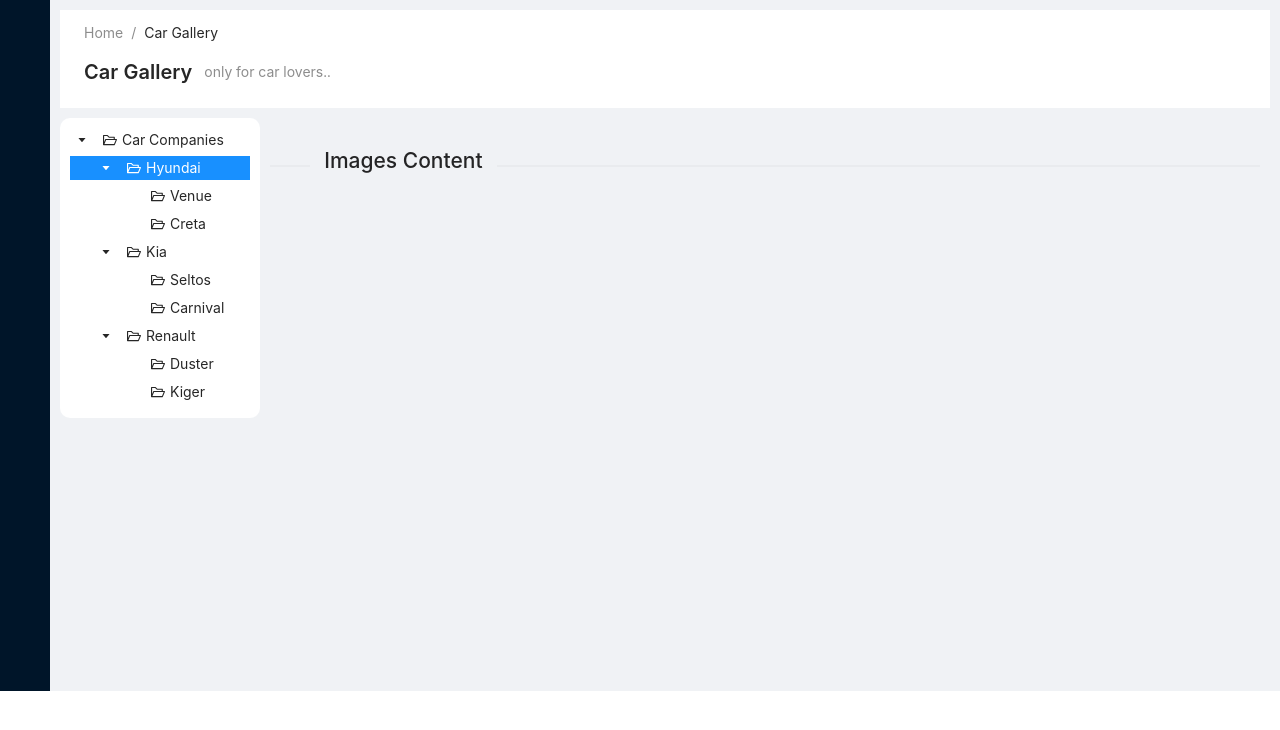
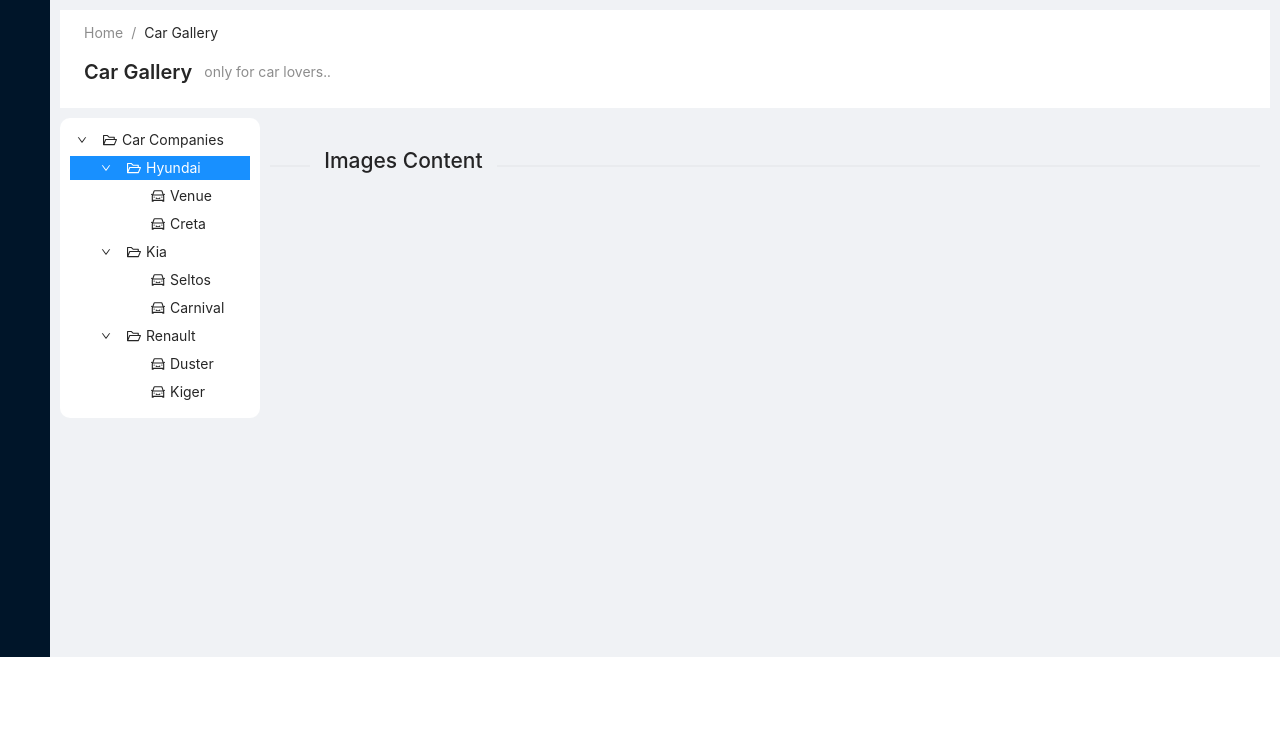
Before and after one commit to RakshithVenku/fgm-task, a React (Create React App) app: page / in a window 1280 px wide. Shown: the top 730 px of the page. Built offline with nearby package versions, Linux system fonts and the light colour scheme.

Commit message:
Feature: Updated icons styling

```diff
--- a/src/App.js
+++ b/src/App.js
@@ -17,7 +17,7 @@
 
       <Content style={{ margin: '10px' }}>
         <HeaderComp />
-        <div className="site-layout-background" style={{ minHeight: 563 }}>
+        <div className="site-layout-background" style={{ minHeight: 529}}>
           <Layout>
             <Sider
 							theme='light'
--- a/src/Components/DrawerComp.js
+++ b/src/Components/DrawerComp.js
@@ -1,14 +1,14 @@
 import { Drawer } from 'antd';
 
 const DrawerComp = (props) => {
-	const { close, state, info } = props;
+	const { onClose, state, info } = props;
 	return (
 		<>
 			<Drawer
 				title='Car Details'
 				placement='right'
 				closable={true}
-				onClose={close}
+				onClose={onClose}
 				visible={state?.visible}
 				key={state?.placement}>
 				Title : {info?.node?.title}
--- a/src/Components/LeftPanel.js
+++ b/src/Components/LeftPanel.js
@@ -1,26 +1,24 @@
 import { Tree } from 'antd';
-import { DownOutlined, FolderOpenOutlined } from '@ant-design/icons'
+import { DownOutlined, FolderOpenOutlined,CarOutlined } from '@ant-design/icons'
 const { DirectoryTree } = Tree;
 const treeData = [
     {
         title: 'Car Companies',
         key: '0-0',
-        icon: <FolderOpenOutlined />,
         children: [
             {
                 title: 'Hyundai',
                 key: '0-0-0',
-                icon: <FolderOpenOutlined />,
                 children: [
                     {
                         title: 'Venue',
                         key: '0-0-0-0',
-                        icon: <FolderOpenOutlined />,
+                        icon: <CarOutlined />,
                     },
                     {
                         title: 'Creta',
                         key: '0-0-0-1',
-                        icon: <FolderOpenOutlined />,
+                        icon: <CarOutlined />,
                     },
                 ],
             },
@@ -31,12 +29,12 @@
                     {
                         title: 'Seltos',
                         key: '0-0-1-0',
-                        icon: <FolderOpenOutlined />,
+                        icon: <CarOutlined />,
                     },
                     {
                         title: 'Carnival',
                         key: '0-0-1-1',
-                        icon: <FolderOpenOutlined />,
+                        icon: <CarOutlined />,
                     },
                 ],
             },
@@ -47,12 +45,12 @@
                     {
                         title: 'Duster',
                         key: '0-0-2-0',
-                        icon: <FolderOpenOutlined />,
+                        icon: <CarOutlined />,
                     },
                     {
                         title: 'Kiger',
                         key: '0-0-2-1',
-                        icon: <FolderOpenOutlined />,
+                        icon: <CarOutlined />,
                     },
                 ],
             },
@@ -74,6 +72,7 @@
       defaultExpandAll
       onSelect={onSelect}
       defaultSelectedKeys={['0-0-0']}
+      switcherIcon={<DownOutlined />}
       treeData={treeData}
     />
   );
--- a/src/Components/MainContentArea.js
+++ b/src/Components/MainContentArea.js
@@ -1,4 +1,4 @@
-import { FolderOpenOutlined } from '@ant-design/icons'
+import { FolderOpenOutlined,FileTextFilled } from '@ant-design/icons'
 import { useState } from 'react'
 import  DrawerComp from './DrawerComp'
 import { Card, Divider } from 'antd'
@@ -53,13 +53,17 @@
 				)}
 			</Divider>
 			{children?.length ? (
-				<div>
+				<div style={{ display: 'flex'}}>
 					{children?.map((ele, i) => {
 						return (
-							<div key={i} onClick={showDrawer}>
-								<FolderOpenOutlined key={i} />
-								{ele.title}
-							</div>
+							<Card
+							    onClick={showDrawer}
+							    bordered={false}
+							    style={{ width: 130, borderRadius: '3px', margin:'5px' }}
+							    hoverable='true'>
+							    <FileTextFilled key={i} style={{ fontSize: '80px' }} />
+							    <p style={{textAlign:'center', marginTop: '10px'}}>{ele.title}</p>
+						    </Card>
 						)
 					})}
 				</div>
@@ -73,7 +77,7 @@
 						return (
 							<Card
 								bordered={false}
-								style={{ width: 300, borderRadius: '10px', margin:'10px' }}
+								style={{ width: 300, borderRadius: '10px', margin:'10px',textAlign:'center' }}
 								hoverable='true'>
 									<img
 										key={i}
@@ -81,7 +85,8 @@
 										onClick={showDrawer}
 										src={ele}
 										height='200'
-										width='200'
+										width='250'
+
 									/>
                                     <br />
 								    <br />
@@ -99,7 +104,7 @@
 						return (
 							<Card
 								bordered={false}
-								style={{ width: 300, borderRadius: '10px', margin:'10px' }}
+								style={{ width: 300, borderRadius: '10px', margin:'10px', textAlign:'center' }}
 								hoverable='true'>
 								<img
 									key={i}
@@ -107,7 +112,7 @@
 									onClick={showDrawer}
 									src={ele}
 									height='200'
-									width='200'
+									width='250'
 								/>
                                 <br />
                                 <br />
@@ -125,7 +130,7 @@
 						return (
 							<Card
 								bordered={false}
-								style={{ width: 300, borderRadius: '10px', margin:'10px' }}
+								style={{ width: 300, borderRadius: '10px', margin:'10px', textAlign:'center' }}
 								hoverable='true'>
 								<img
 									key={i}
@@ -133,7 +138,7 @@
 									onClick={showDrawer}
 									src={ele}
 									height='200'
-									width='200'
+									width='250'
 								/>
 								<br />
 								<br />
@@ -151,7 +156,7 @@
 						return (
 							<Card
 								bordered={false}
-								style={{ width: 300, borderRadius: '10px', margin:'10px' }}
+								style={{ width: 300, borderRadius: '10px', margin:'10px', textAlign:'center' }}
 								hoverable='true'>
 								<img
 									key={i}
@@ -159,7 +164,7 @@
 									onClick={showDrawer}
 									src={ele}
 									height='200'
-									width='200'
+									width='250'
 								/>
 								<br />
 								<br />
@@ -177,7 +182,7 @@
 						return (
 							<Card
 								bordered={false}
-								style={{ width: 300, borderRadius: '10px', margin:'10px' }}
+								style={{ width: 300, borderRadius: '10px', margin:'10px', textAlign:'center' }}
 								hoverable='true'>
 								<img
 									key={i}
@@ -185,7 +190,7 @@
 									onClick={showDrawer}
 									src={ele}
 									height='200'
-									width='200'
+									width='250'
 								/>
 								<br />
 								<br />
@@ -203,7 +208,7 @@
 						return (
 							<Card
 								bordered={false}
-								style={{ width: 300, borderRadius: '10px', margin:'10px' }}
+								style={{ width: 300, borderRadius: '10px', margin:'10px', textAlign:'center' }}
 								hoverable='true'>
 								<img
 									key={i}
@@ -211,7 +216,7 @@
 									onClick={showDrawer}
 									src={ele}
 									height='200'
-									width='200'
+									width='250'
 								/>
 								<br />
 								<br />
@@ -226,7 +231,7 @@
 
 			<br />
 
-			<DrawerComp close={onClose} state={state} info={info} />
+			<DrawerComp onClose={onClose} state={state} info={info} />
 		</>
 	)
 }
```
